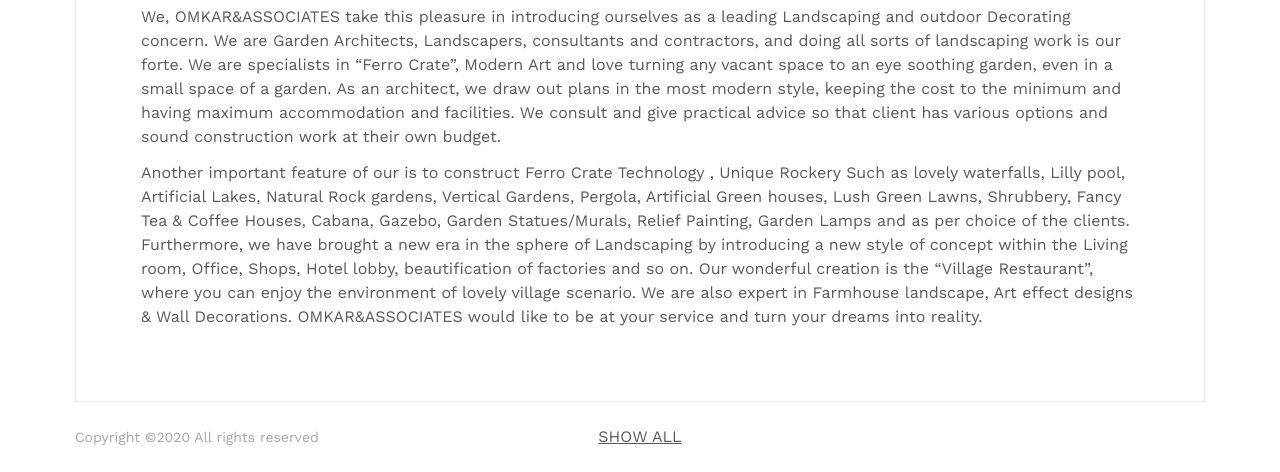
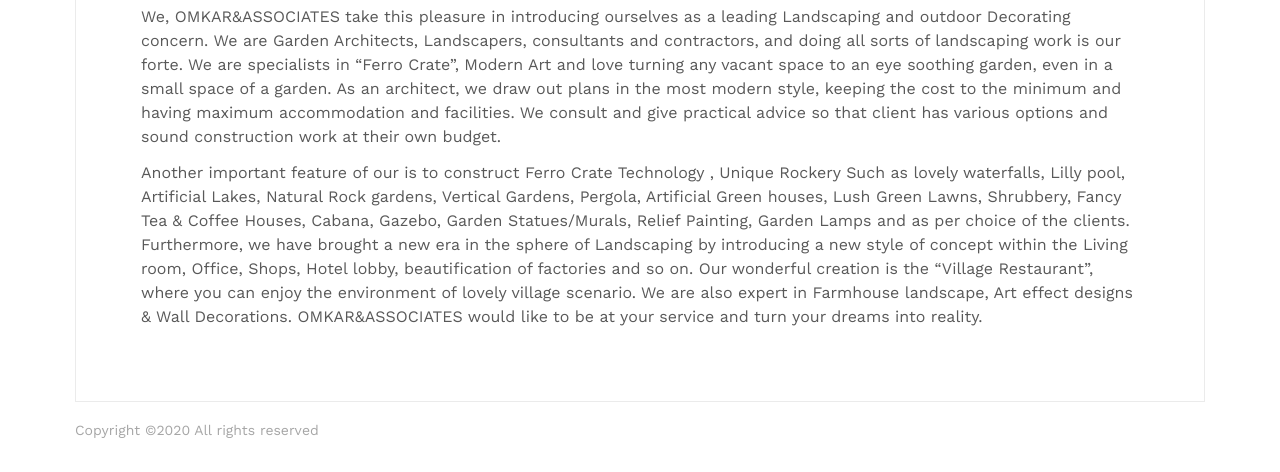
Before and after one commit to LUCIF680/lucif680.github.io, a plain HTML site: page about.html in a window 1280 px wide. Shown: the part 856-1328 px from the top of the page. Drawn offline with nearby package versions, Linux system fonts and the light colour scheme.

Commit message:
Add files via upload

```diff
--- a/about.html
+++ b/about.html
@@ -140,13 +140,7 @@
                 </div><!-- .footer-branding -->
             </div><!-- .col-xl-4 -->
 
-            <div class="col-12 col-lg-4 order-1 order-lg-2 d-md-none d-lg-block">
-                <nav class="footer-navigation">
-                    <ul>
-                        <li><a href="portfolio.html">Show All</a></li>
-                    </ul>
-                </nav><!-- .footer-navigation -->
-            </div><!-- .col-xl-4 -->
+
         </div><!-- .row -->
     </footer><!-- .site-footer -->
 </div><!-- .container-fluid -->
```
